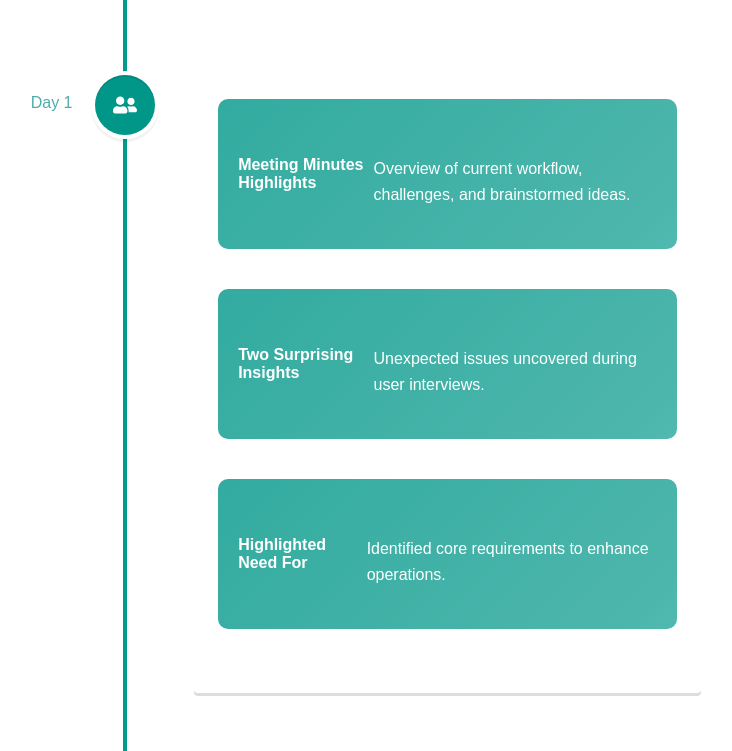
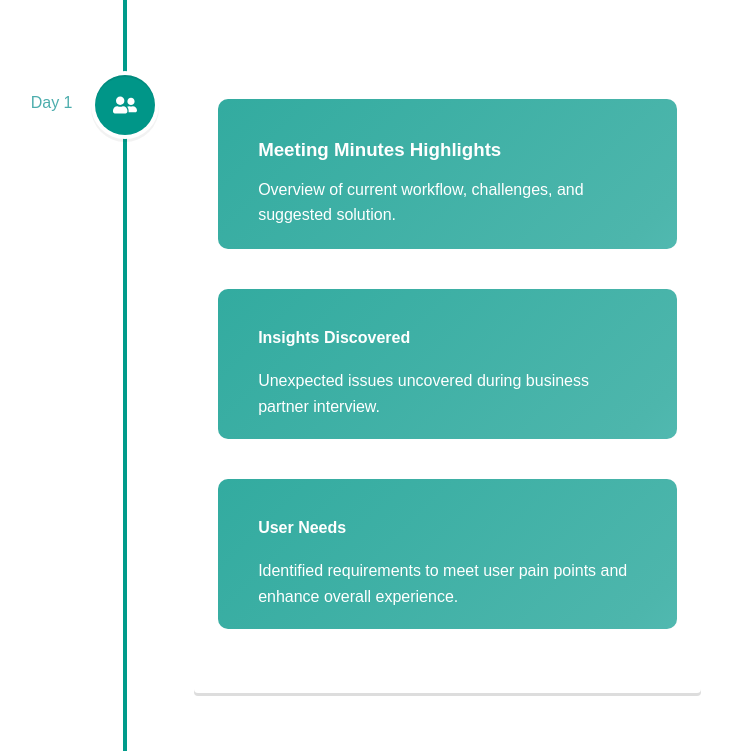
Before and after one commit to minishun97/OIP, a React (Create React App) app in the folder my-app/: page /project-journey in a window 1280 px wide. Shown: the part 480-1231 px from the top of the page, without its empty margins (515-1247 px from the left). Built offline with nearby package versions, Linux system fonts and the light colour scheme.

Commit message:
Modified Flip cards of timeline to make it more readable

```diff
--- a/my-app/src/components/Timeline.jsx
+++ b/my-app/src/components/Timeline.jsx
@@ -39,8 +39,10 @@ const Timeline = () => (
           <div className="flip-card">
             <div className="flip-card-inner">
               <div className="timeline-flipcard-front">
-                <h4>Meeting Minutes Highlights</h4>
-                <p style={{ marginLeft: '10px' }}>Overview of current workflow, challenges, and brainstormed ideas.</p>
+                <div className="card-content">
+                  <h3>Meeting Minutes Highlights</h3>
+                  <p>Overview of current workflow, challenges, and suggested solution.</p>
+                </div>
               </div>
               <div className="flip-card-back">
                 <div>
@@ -76,8 +78,10 @@ const Timeline = () => (
           <div className="flip-card">
             <div className="flip-card-inner">
               <div className="timeline-flipcard-front">
-                <h4>Two Surprising Insights</h4>
-                <p>Unexpected issues uncovered during user interviews.</p>
+                <div className="card-content">
+                  <h4>Insights Discovered</h4>
+                  <p>Unexpected issues uncovered during business partner interview.</p>
+                </div>
               </div>
               <div className="flip-card-back">
                 <ul>
@@ -92,14 +96,16 @@ const Timeline = () => (
           <div className="flip-card">
             <div className="flip-card-inner">
               <div className="timeline-flipcard-front">
-                <h4>Highlighted Need For</h4>
-                <p>Identified core requirements to enhance operations.</p>
+                <div className="card-content">
+                  <h4>User Needs</h4>
+                  <p>Identified requirements to meet user pain points and enhance overall experience.</p>
+                </div>
               </div>
               <div className="flip-card-back">
                 <ul>
                   <li>Centralized system with calendar integration.</li>
                   <li>Training and attendance management features.</li>
-                  <li>Accessibility and offline access support for users.</li>
+                  <li>Offline and accessibility support for users.</li>
                 </ul>
               </div>
             </div>
--- a/my-app/src/components/base.css
+++ b/my-app/src/components/base.css
@@ -239,6 +239,19 @@ body {
   font-weight: bold;
 }
 
+.card-content {
+  padding-left: 20px; /* Or whatever fixed left indent you want */
+  padding-right: 20px;
+}
+
+.card-content h3 {
+  margin-bottom: 8px; /* Add spacing between header and description */
+}
+
+.card-content p {
+  margin: 0; /* Ensure paragraphs don't add unwanted spacing */
+}
+
 /* Prototype Page Styling */
 
 /* Section Titles */
```
